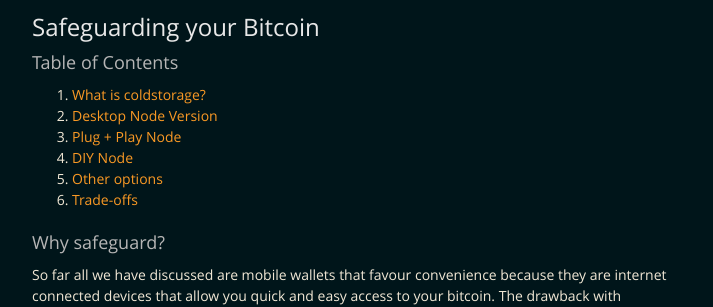
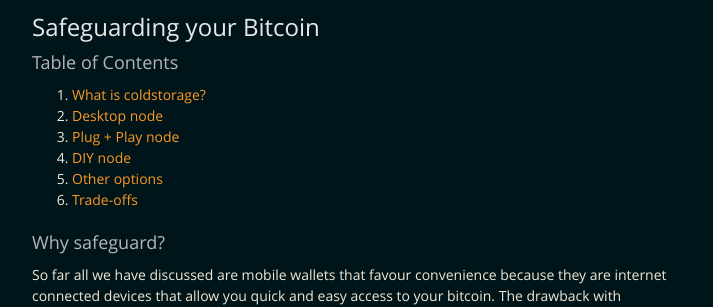
Before and after one commit to BitcoinQnA/BitcoinPrivacyGuide, a Jekyll site: the page built from safeguard.md, in a window 1280 px wide and 900 px high. Shown: the part 158-465 px from the top of the window, without its empty margins (283-996 px from the left). Built offline with Jekyll 4.4.1, drawn with Linux system fonts in a browser that asks for light colours.

Commit message:
Update safeguard.md

```diff
--- a/safeguard.md
+++ b/safeguard.md
@@ -8,9 +8,9 @@ layout: default
 ### Table of Contents
 
 1.  [What is coldstorage?](#why-safeguard)
-2.  [Desktop Node Version](#desktop-node-version)
-3.  [Plug + Play Node](#plug-play-node-version)
-3.  [DIY Node](#diy-node-version)
+2.  [Desktop node](#desktop-node-version)
+3.  [Plug + Play node](#plug-play-node-version)
+3.  [DIY node](#diy-node-version)
 4.  [Other options](#other-options)
 5.  [Trade-offs](#trade-offs)
 
```
